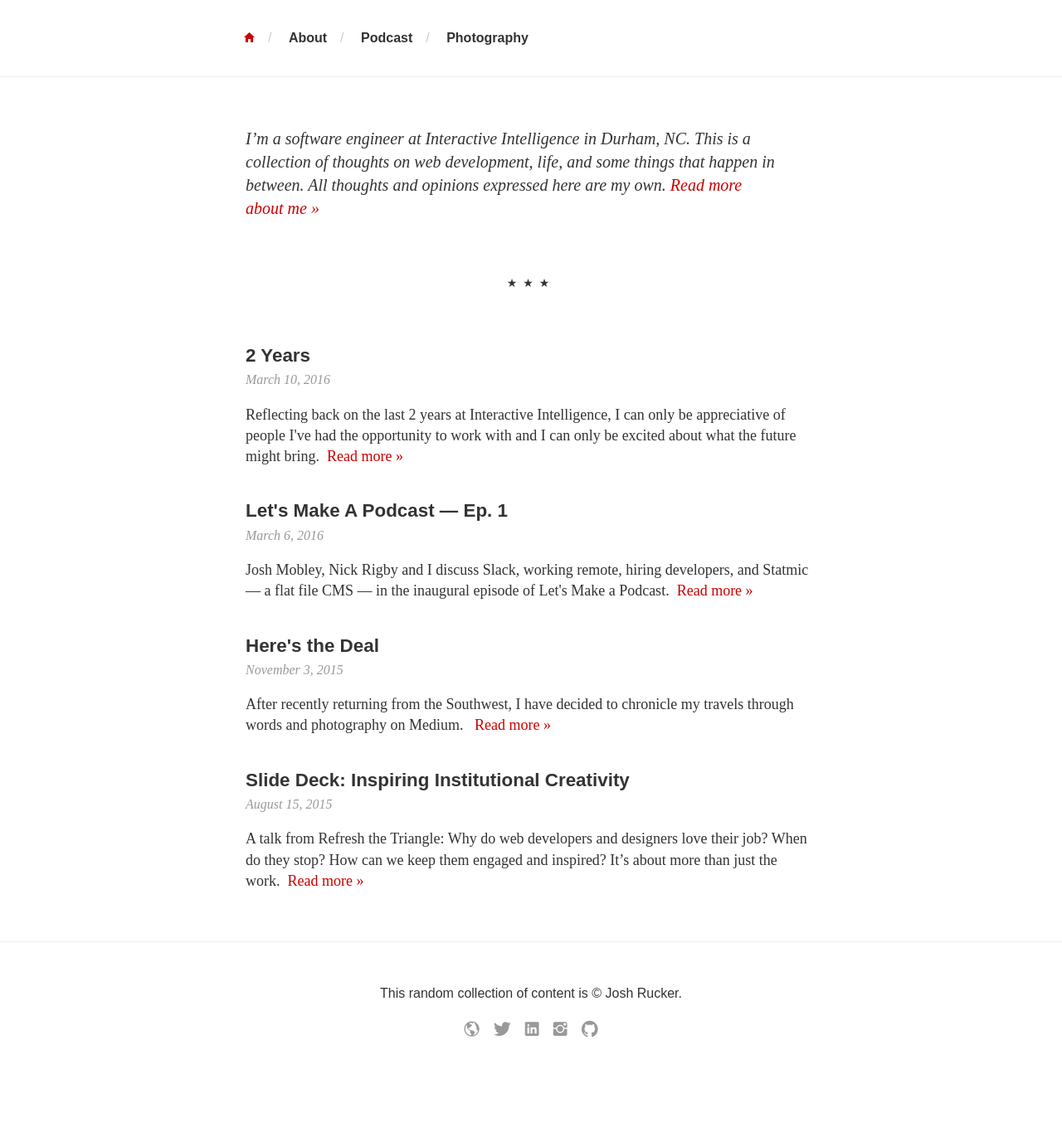
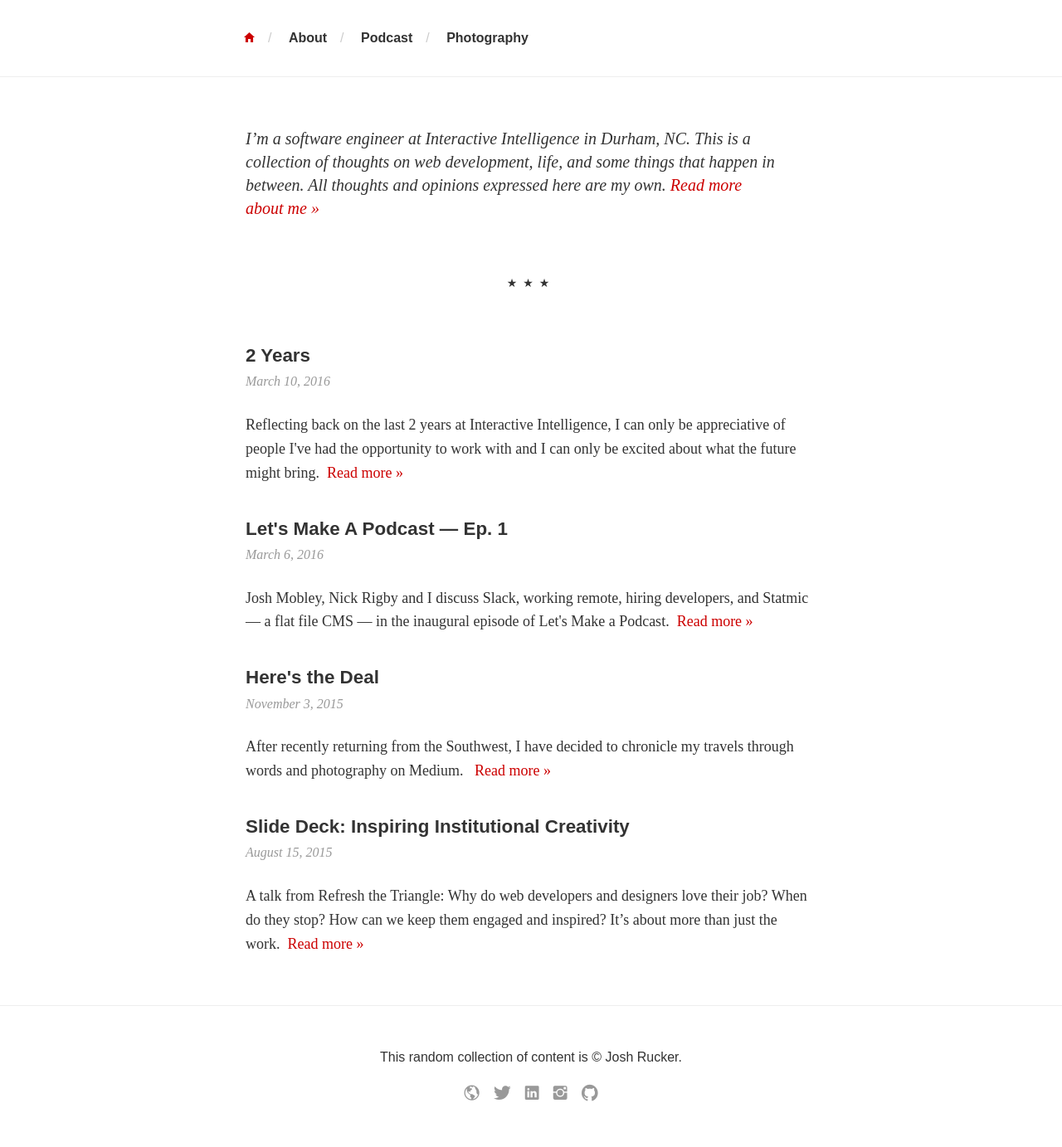
Before and after one commit to jrrucker/jrrucker.github.io, a Jekyll site: the page built from index.html, in a window 1280 px wide. Shown: the whole page at 83% size. Built offline with Jekyll 4.4.1, drawn with Linux system fonts in a browser that asks for light colours; before the commit the page ends 1306 px from its top, so only the background shows below that.

Commit message:
adjust paragraph margins

```diff
--- a/_sass/_post.scss
+++ b/_sass/_post.scss
@@ -50,9 +50,9 @@
     }
 
     p {
-        margin: 1em 0;
+        margin: 1.4em 0;
         font-size: .9em;
-        line-height: 1.4em;
+        line-height: 1.6em;
     }
 
 }
```
